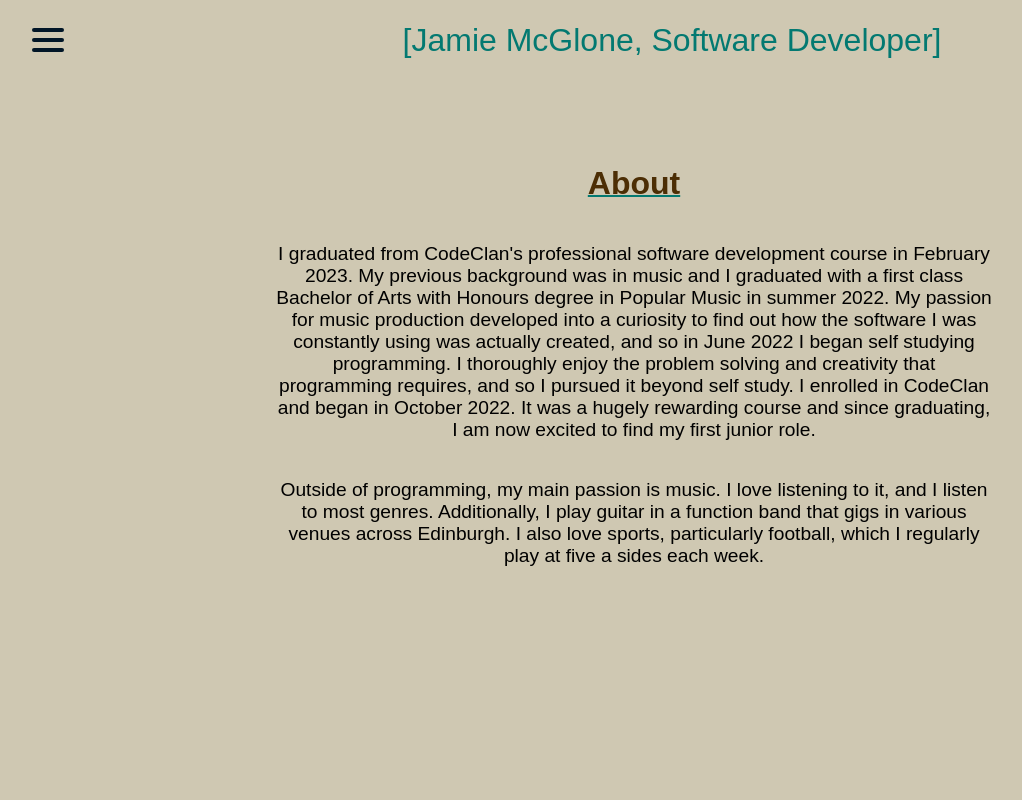
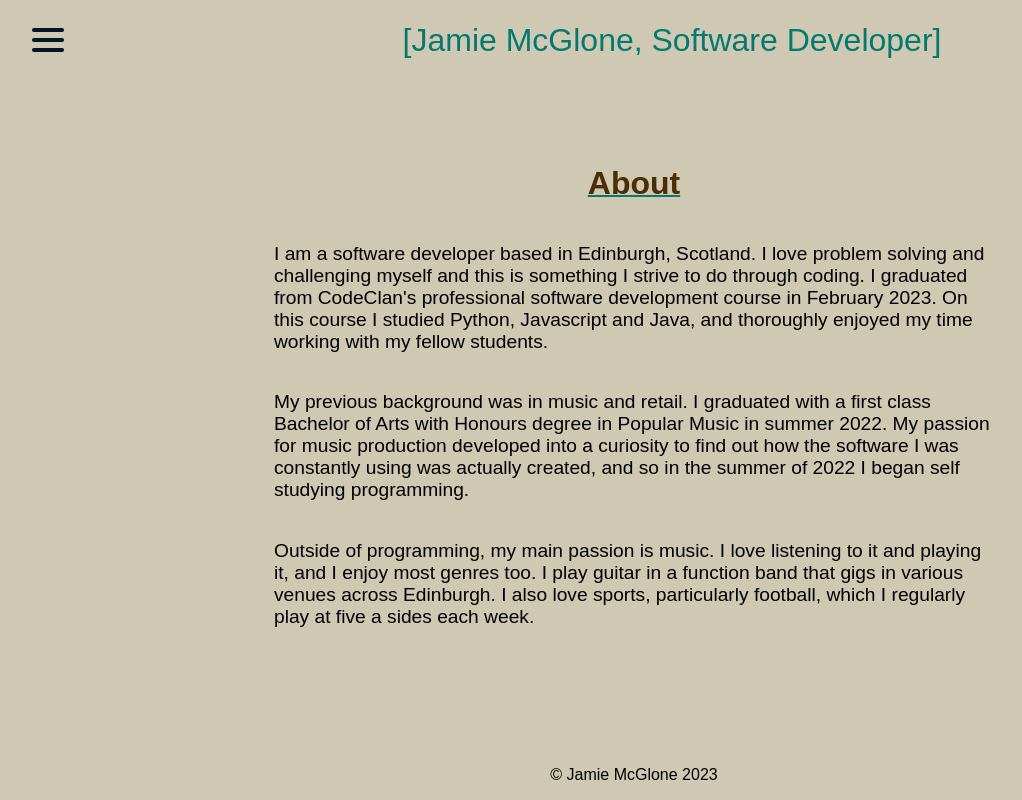
Before and after one commit to jamiemcglone/Jamie-McGlone-Portfolio, a React (Create React App) app: page / in a window 1280 px wide. Shown: the whole page, without its empty margins (6-1028 px from the left). Built offline with nearby package versions, Linux system fonts and the light colour scheme.

Commit message:
:construction: updating to gh pages settings

```diff
--- a/package.json
+++ b/package.json
@@ -2,7 +2,7 @@
   "name": "portfolio",
   "version": "0.1.0",
   "private": true,
-  "homepage": "https://jamiemcglone.github.io/",
+  "homepage": "https://jamiemcglone.github.io/Jamie=-McGlone-Portfolio",
   "dependencies": {
     "@emotion/react": "^11.10.6",
     "@emotion/styled": "^11.10.6",
--- a/src/Components/About.tsx
+++ b/src/Components/About.tsx
@@ -8,16 +8,19 @@ const About = () => {
     <AboutContainer>
         <AboutTitle>About</AboutTitle>
     <AboutText>
-    I graduated from CodeClan's professional software development course in February 2023.
-    My previous background was in music and I graduated with a first class Bachelor of Arts with Honours degree in Popular Music in summer 2022.
-    My passion for music production developed into a curiosity to find out how the software I was constantly using was actually created,
-    and so in June 2022 I began self studying programming.
-    I thoroughly enjoy the problem solving and creativity that programming requires, and so I pursued it beyond self study.
-    I enrolled in CodeClan and began in October 2022. It was a hugely rewarding course and since graduating, I am now excited to find my first junior role.
+    I am a software developer based in Edinburgh, Scotland. I love problem solving and challenging myself
+    and this is something I strive to do through coding.
+    I graduated from CodeClan's professional software development course in February 2023. On this course I studied Python, Javascript and Java,
+    and thoroughly enjoyed my time working with my fellow students.
     </AboutText>
     <AboutText>
-    Outside of programming, my main passion is music. I love listening to it, and I listen to most genres.
-    Additionally, I play guitar in a function band that gigs in various venues across Edinburgh.
+    My previous background was in music and retail. I graduated with a first class Bachelor of Arts with Honours degree in Popular Music in summer 2022.
+    My passion for music production developed into a curiosity to find out how the software I was constantly using was actually created,
+    and so in the summer of 2022 I began self studying programming.
+    </AboutText>
+    <AboutText>
+    Outside of programming, my main passion is music. I love listening to it and playing it, and I enjoy most genres too.
+    I play guitar in a function band that gigs in various venues across Edinburgh.
     I also love sports, particularly football, which I regularly play at five a sides each week.
     </AboutText>
     </AboutContainer>
@@ -29,7 +32,7 @@ export default About;
 const AboutText = styled.p`
     font-size: 1.2rem;
     width: 60%;
-    text-align: center;
+    text-align: left;
     `
 
 const AboutTitle = styled.h1`
--- a/src/PortfolioContainer.tsx
+++ b/src/PortfolioContainer.tsx
@@ -3,6 +3,10 @@ import { Routes, Route } from "react-router-dom";
 import About from "./Components/About";
 import Home from "./Components/Home";
 import Projects from "./Components/Projects";
+import styled from "styled-components";
+import GitHubIcon from '@mui/icons-material/GitHub';
+import LinkedInIcon from '@mui/icons-material/LinkedIn';
+import MailIcon from '@mui/icons-material/Mail';
 
 const PortfolioContainer = () => {
     return <>
@@ -12,7 +16,19 @@ const PortfolioContainer = () => {
         <Route path="/projects" element={<Projects/>}/>
         <Route path="/about" element={<About/>}/>
     </Routes>
+    <Footer id="footer">
+        © Jamie McGlone {new Date().getFullYear()}
+    </Footer>
     </>
 }
 
 export default PortfolioContainer;
+
+const Footer = styled.span`
+  position: absolute;
+  bottom: 1rem;
+  left: 0;
+  right: 0;
+  text-align: center;
+  gap: 1rem;
+`
```
